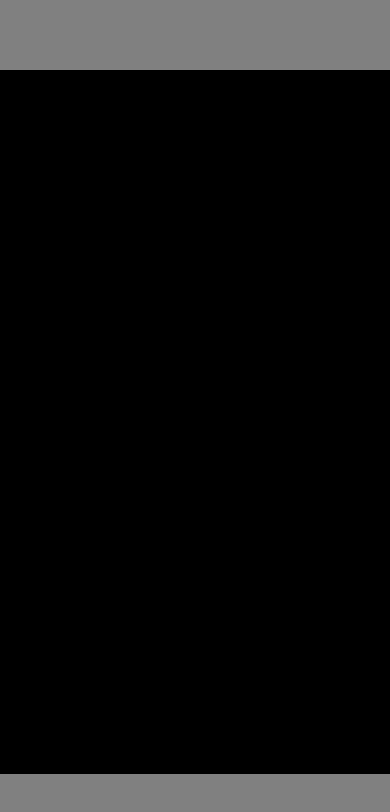
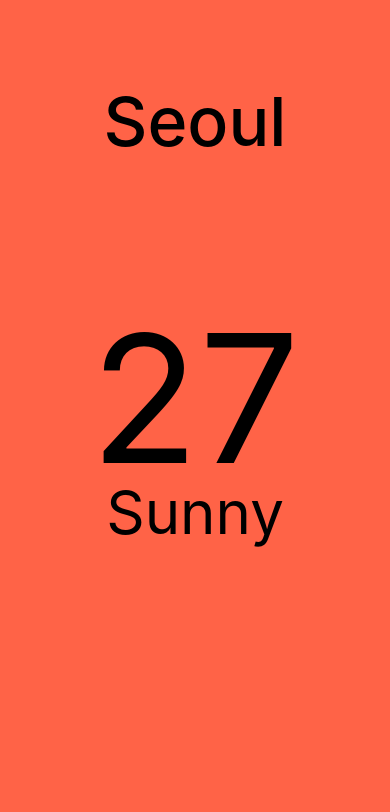
Before and after one commit to chaeyn/rn-study, a React Native app: screen / in a window 390 px wide. Shown: the top 812 px of the page. Built offline with nearby package versions, Linux system fonts and the light colour scheme.

Commit message:
feat: weather view

```diff
--- a/App.js
+++ b/App.js
@@ -1,11 +1,48 @@
-import { View } from "react-native";
+import { View, Text, StyleSheet } from "react-native";
 
 export default function App() {
   return (
-    <View style={{ flex: 1 }}>
-      <View style={{ flex: 1, backgroundColor: "gray" }}></View>
-      <View style={{ flex: 10, backgroundColor: "black" }}></View>
-      <View style={{ flex: 1, backgroundColor: "gray" }}></View>
+    <View style={styles.container}>
+      <View style={styles.city}>
+        <Text style={styles.cityName}>Seoul</Text>
+      </View>
+      <View style={styles.weather}>
+        <View style={styles.day}>
+          <Text style={styles.temp}>27</Text>
+          <Text style={styles.description}>Sunny</Text>
+        </View>
+      </View>
     </View>
   );
 }
+
+const styles = StyleSheet.create({
+  container: {
+    flex: 1,
+    backgroundColor: "tomato",
+  },
+  city: {
+    flex: 1.2,
+    justifyContent: "center",
+    alignItems: "center",
+  },
+  cityName: {
+    fontSize: 68,
+    fontWeight: 500,
+  },
+  weather: {
+    flex: 3,
+  },
+  day: {
+    flex: 1,
+    alignItems: "center",
+  },
+  temp: {
+    marginTop: 50,
+    fontSize: 178,
+  },
+  description: {
+    marginTop: -30,
+    fontSize: 60,
+  },
+});
```
